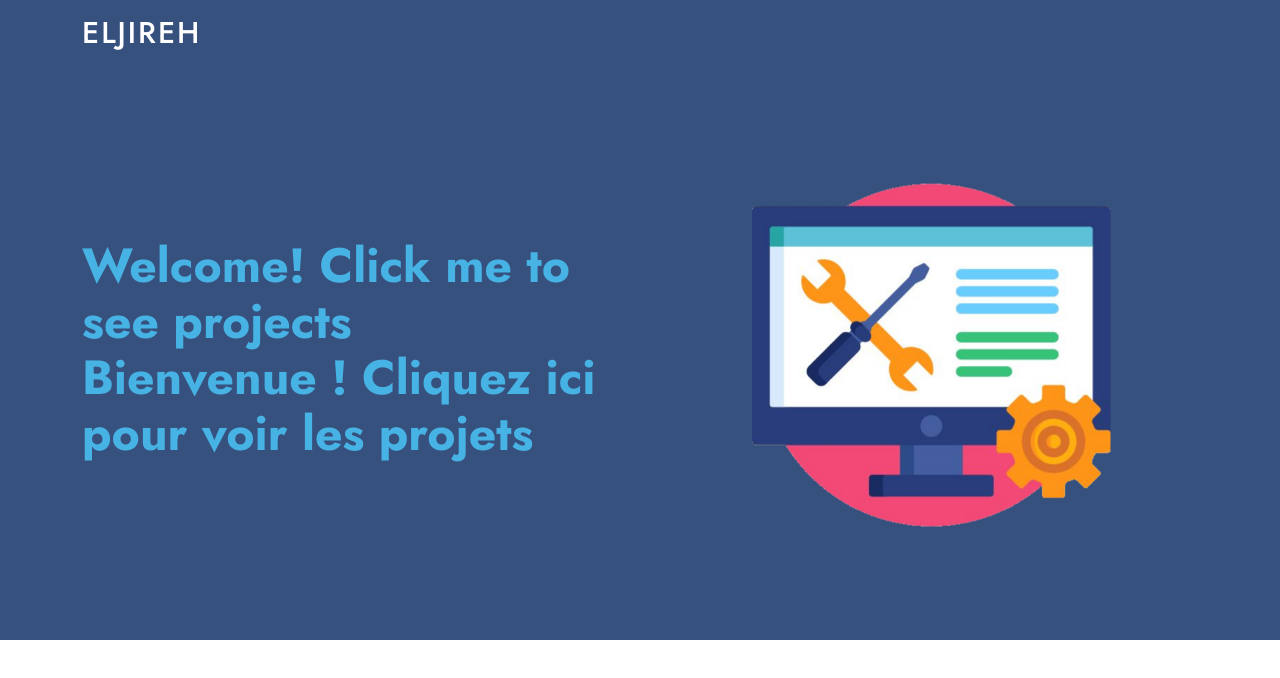
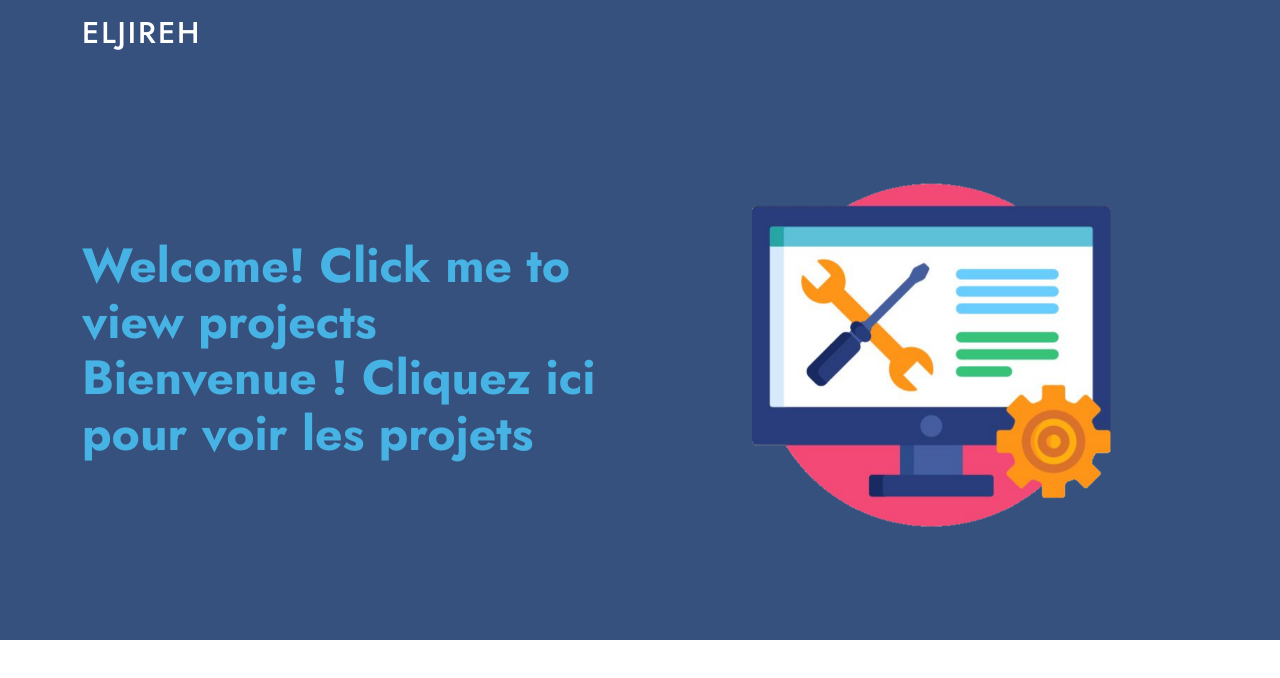
Before and after one commit to Eljireh/Eljireh.github.io, a plain HTML site: page index.html in a window 1280 px wide. Drawn offline with nearby package versions, Linux system fonts and the light colour scheme.

Commit message:
Update index.html

```diff
--- a/index.html
+++ b/index.html
@@ -55,7 +55,7 @@
       <div class="container">
         <div class="row gy-4">
           <div class="col-lg-6 order-2 order-lg-1 d-flex flex-column justify-content-center" data-aos="zoom-out">
-            <h1><a href="https://github.com/Eljireh/">Welcome! Click me to see projects</a></h1>
+            <h1><a href="https://github.com/Eljireh/">Welcome! Click me to view projects</a></h1>
             <h1><a href="https://github.com/Eljireh/">Bienvenue ! Cliquez ici pour voir les projets</a></h1>
             <div class="d-flex">
 
```
